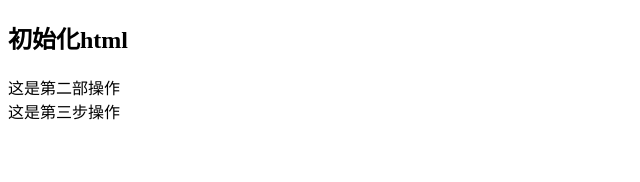
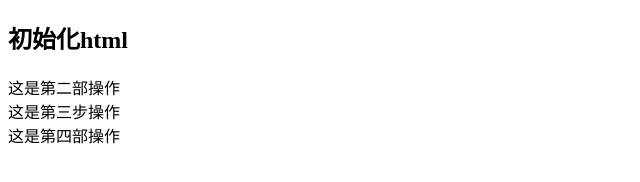
Before and after one commit to zengweiz/about, a plain HTML site: page index.html in a window 1280 px wide. Shown: the whole page, without its empty margins (0-640 px from the left). Drawn offline with Linux system fonts and the light colour scheme.

Commit message:
这是第四步操作

```diff
--- a/index.html
+++ b/index.html
@@ -9,5 +9,6 @@
     <h2>初始化html</h2>
     <div>这是第二部操作</div>
     <div>这是第三步操作</div>
+    <div>这是第四部操作</div>
 </body>
 </html>
```
